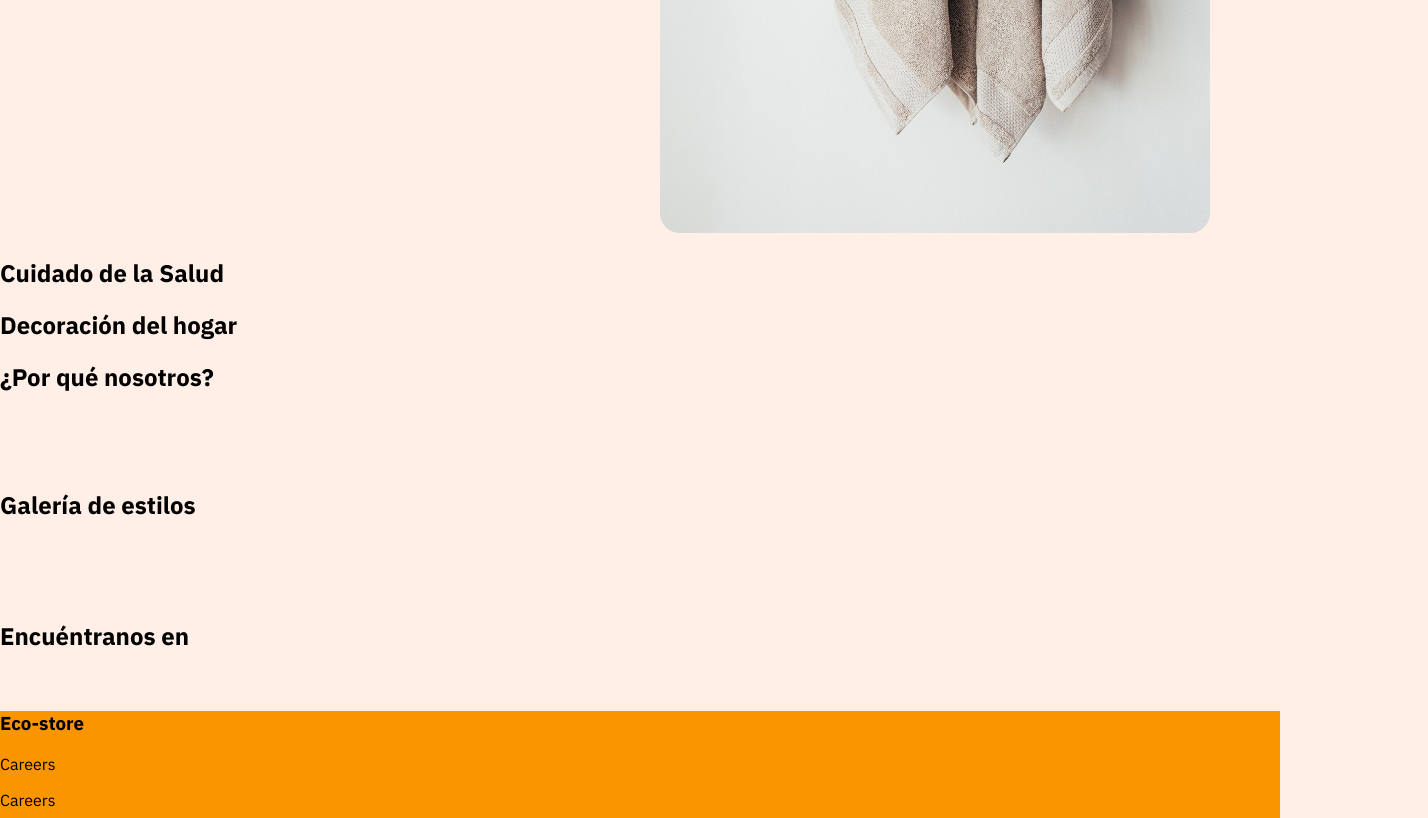
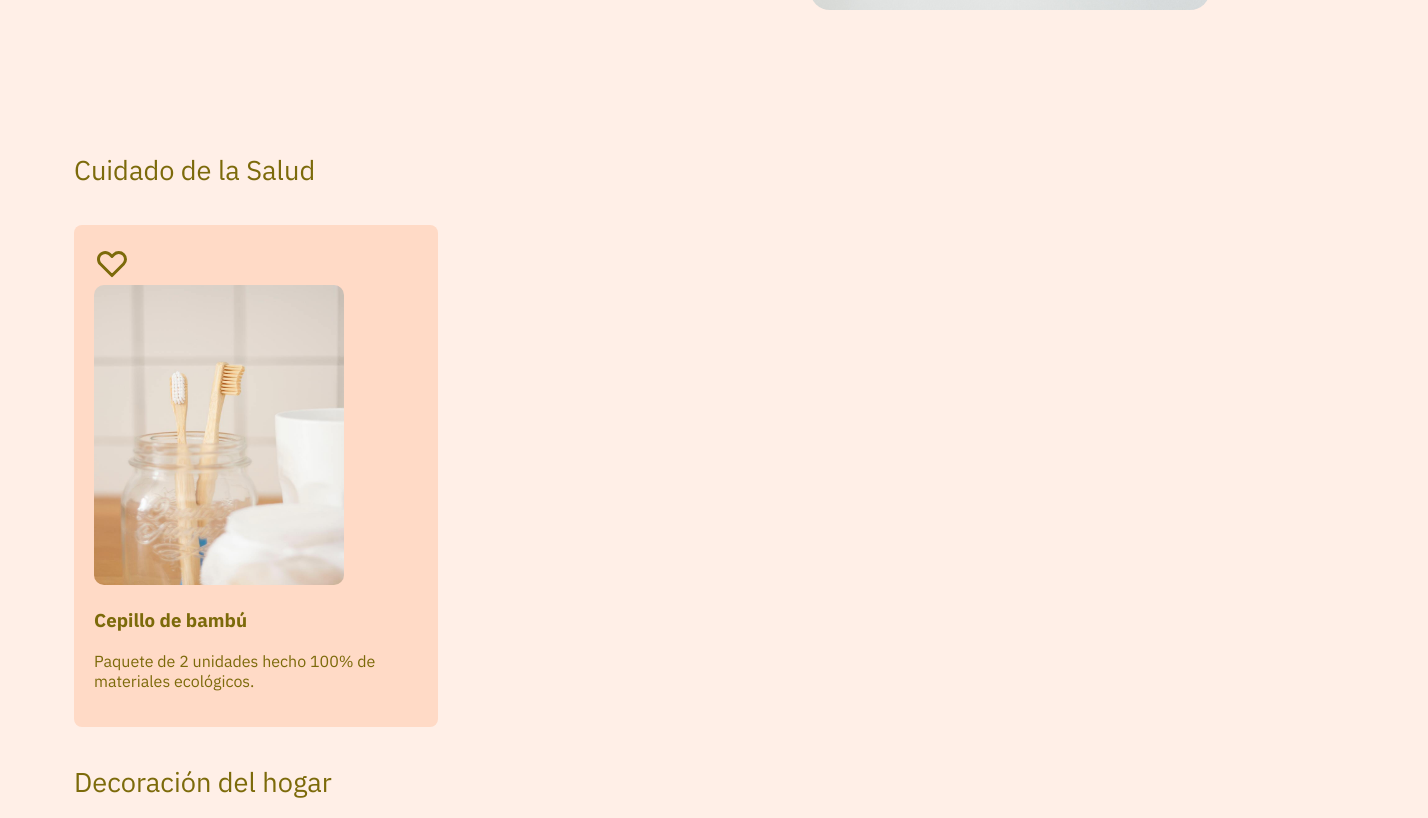
Before and after one commit to Santipa21/Curso-de-Fundamentos-de-Sass, a plain HTML site: page index.html in a window 1280 px wide. Shown: the part 800-1618 px from the top of the page, 1428 px wide, since content can reach past the window. Drawn offline with Linux system fonts and the light colour scheme.

Commit message:
Creating the structure of the Health Care and Home Decoration section

```diff
--- a/index.html
+++ b/index.html
@@ -45,6 +45,16 @@
         <section class="product-section">
             <div class="healthcare">
                 <h2>Cuidado de la Salud</h2>
+                <div class="card-section">
+                    <div class="product-card">
+                        <svg width="36" height="36" viewBox="0 0 24 24" fill="none" xmlns="http://www.w3.org/2000/svg">
+                            <path d="M3.34255 7.7779C3.5687 7.23194 3.90017 6.73586 4.31804 6.31799C4.7359 5.90012 5.23198 5.56865 5.77795 5.3425C6.32392 5.11635 6.90909 4.99995 7.50004 4.99995C8.09099 4.99995 8.67616 5.11635 9.22213 5.3425C9.7681 5.56865 10.2642 5.90012 10.682 6.31799L12 7.63599L13.318 6.31799C14.162 5.47407 15.3066 4.99997 16.5 4.99997C17.6935 4.99997 18.8381 5.47407 19.682 6.31799C20.526 7.16191 21.0001 8.30651 21.0001 9.49999C21.0001 10.6935 20.526 11.8381 19.682 12.682L12 20.364L4.31804 12.682C3.90017 12.2641 3.5687 11.7681 3.34255 11.2221C3.1164 10.6761 3 10.0909 3 9.49999C3 8.90904 3.1164 8.32387 3.34255 7.7779Z" stroke="#7C6A0A" stroke-width="2" stroke-linecap="round" stroke-linejoin="round"/>
+                            </svg>
+                            <div class="product-image"><img src="/assets/img/products/toothbrush.jpg" alt="toothbrush"></div>
+                            <h3>Cepillo de bambú</h3>
+                            <p>Paquete de 2 unidades hecho 100% de materiales ecológicos.</p>
+                    </div>
+                </div>
             </div>
             <div class="furniture">
                 <h2>Decoración del hogar</h2>
--- a/scss/main.scss
+++ b/scss/main.scss
@@ -18,7 +18,7 @@ nav{
     color: $primary-text-color;
     display: flex;
     justify-content: space-between;
-    padding: 16px;
+    padding:  34px 86px 0 86px;
     p{
         font-weight: 400;
         line-height: 40px;
@@ -67,8 +67,36 @@ article{
     }
     .image-section{
         img{
-            max-width: 550px;
+            max-width: 400px;
             border-radius: 20px;
+        }
+    }
+}
+section{
+    width: 100%;
+    height: auto;
+    background-color: $primary-color;
+    padding: 100px 74px 0;
+    h2{
+        color: $primary-text-color;
+        font-size: 1.7rem;
+        font-weight: 400;
+        line-height: 66px;
+    }
+    .healthcare{
+        .product-card{
+            color: $primary-text-color;
+            padding: 20px;
+            border-radius: 8px;
+            width: 324px;
+            height: auto;
+            background-color: $secondary-color;
+            img{
+                width: 250px;
+                height: 300px;
+                background-image: cover;
+                border-radius: 10px;
+            }
         }
     }
 }
```
Also changed, not shown: css/main.css, 1 other file.
